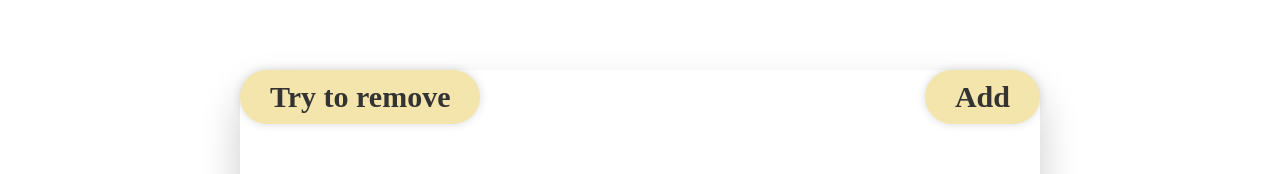
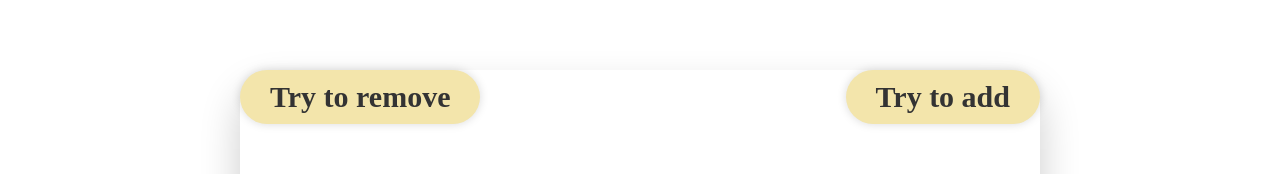
Before and after one commit to linh-nguyenkhanh/simple-icecream, a React (Create React App) app: page / in a window 1280 px wide. Shown: the part 130-304 px from the top of the page. Built offline with nearby package versions, Linux system fonts and the light colour scheme.

Commit message:
Change other text in IceCream.jsx file

```diff
--- a/src/components/Icecream/IceCream.jsx
+++ b/src/components/Icecream/IceCream.jsx
@@ -44,7 +44,7 @@ export default function IceCream() {
         <div className="cone"></div>
         <div className="oval"></div>
 
-        <AddStyledButtons onClick={addFlavour}>Add</AddStyledButtons>
+        <AddStyledButtons onClick={addFlavour}>Try to add</AddStyledButtons>
         {getFlavours(array, index)}
         <RemoveStyledButtons onClick={removeFlavour}>
           Try to remove
```
